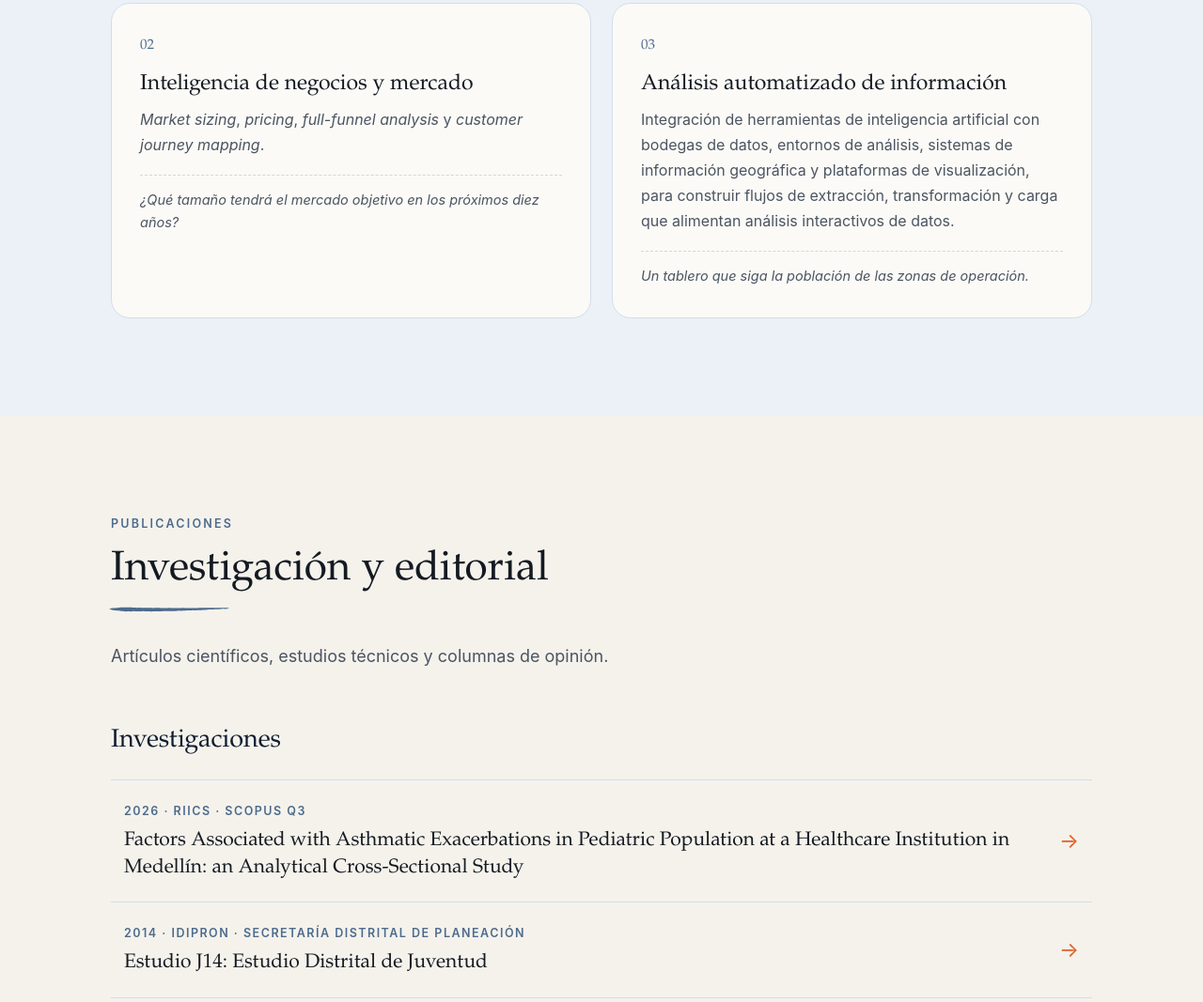
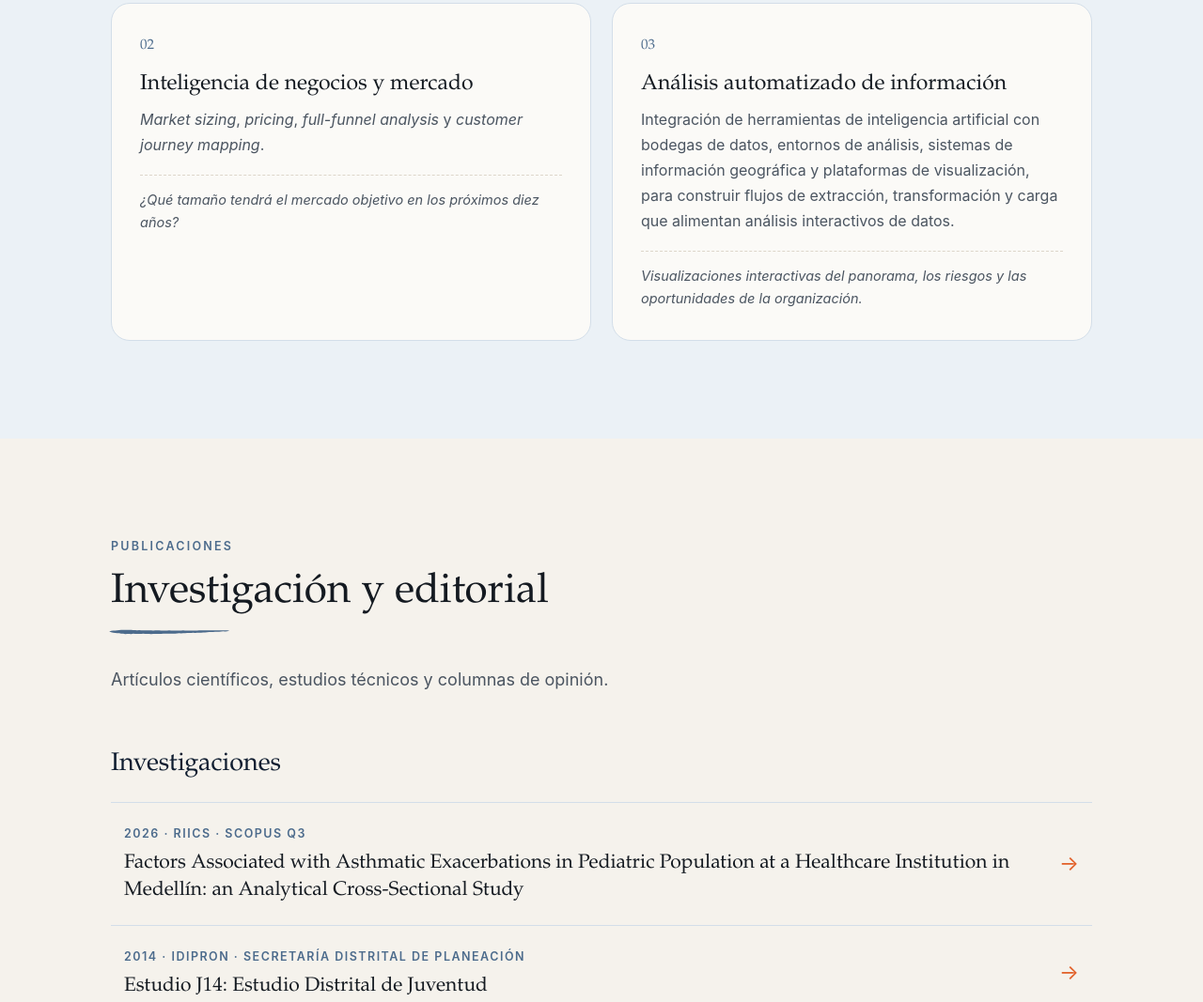
Before and after one commit to davidforero2016/davidforero2016.github.io, a plain HTML site: page index.html in a window 1280 px wide. Shown: the part 3336-4403 px from the top of the page at 94% size. Drawn offline with Linux system fonts and the light colour scheme.

Commit message:
Servicios: nuevo ejemplo de análisis automatizado

```diff
--- a/index.html
+++ b/index.html
@@ -52,7 +52,7 @@
   <section class="block ice" id="servicios">
     <div class="wrap">
       <p class="section-label">Servicios para empresas e instituciones</p><h2 class="">Demografía para decisiones de negocio</h2><p class="intro">Los mercados y la tecnología cambian constantemente. La población, en cambio, sigue patrones que podemos anticipar. Conocer bien a nuestros clientes actuales y proyectar a nuestros clientes potenciales no es una apuesta al futuro: es inteligencia de negocios. Los clientes del mañana ya existen, incluso si no han nacido. Podemos identificarlos, caracterizarlos y anticipar su evolución.</p>
-      <div class="grid two"><article class="card"><span class="num">01</span><h3>Caracterización y proyección de poblaciones</h3><p>Proyecciones demográficas rigurosas, construidas con modelos bayesianos, machine learning y análisis topológico de datos. Escenarios por edad, sexo, características socioeconómicas y preferencias de consumo, georreferenciados para identificar oportunidades de mercado, anticipar tendencias y cuantificar la incertidumbre de cada estimación.</p><p class="example">¿Cuántos niños en edad escolar habrá en esta zona en 2035?</p></article><article class="card"><span class="num">02</span><h3>Inteligencia de negocios y mercado</h3><p><em>Market sizing</em>, <em>pricing</em>, <em>full-funnel analysis</em> y <em>customer journey mapping</em>.</p><p class="example">¿Qué tamaño tendrá el mercado objetivo en los próximos diez años?</p></article><article class="card"><span class="num">03</span><h3>Análisis automatizado de información</h3><p>Integración de herramientas de inteligencia artificial con bodegas de datos, entornos de análisis, sistemas de información geográfica y plataformas de visualización, para construir flujos de extracción, transformación y carga que alimentan análisis interactivos de datos.</p><p class="example">Un tablero que siga la población de las zonas de operación.</p></article></div>
+      <div class="grid two"><article class="card"><span class="num">01</span><h3>Caracterización y proyección de poblaciones</h3><p>Proyecciones demográficas rigurosas, construidas con modelos bayesianos, machine learning y análisis topológico de datos. Escenarios por edad, sexo, características socioeconómicas y preferencias de consumo, georreferenciados para identificar oportunidades de mercado, anticipar tendencias y cuantificar la incertidumbre de cada estimación.</p><p class="example">¿Cuántos niños en edad escolar habrá en esta zona en 2035?</p></article><article class="card"><span class="num">02</span><h3>Inteligencia de negocios y mercado</h3><p><em>Market sizing</em>, <em>pricing</em>, <em>full-funnel analysis</em> y <em>customer journey mapping</em>.</p><p class="example">¿Qué tamaño tendrá el mercado objetivo en los próximos diez años?</p></article><article class="card"><span class="num">03</span><h3>Análisis automatizado de información</h3><p>Integración de herramientas de inteligencia artificial con bodegas de datos, entornos de análisis, sistemas de información geográfica y plataformas de visualización, para construir flujos de extracción, transformación y carga que alimentan análisis interactivos de datos.</p><p class="example">Visualizaciones interactivas del panorama, los riesgos y las oportunidades de la organización.</p></article></div>
     </div>
   </section>
 
```
